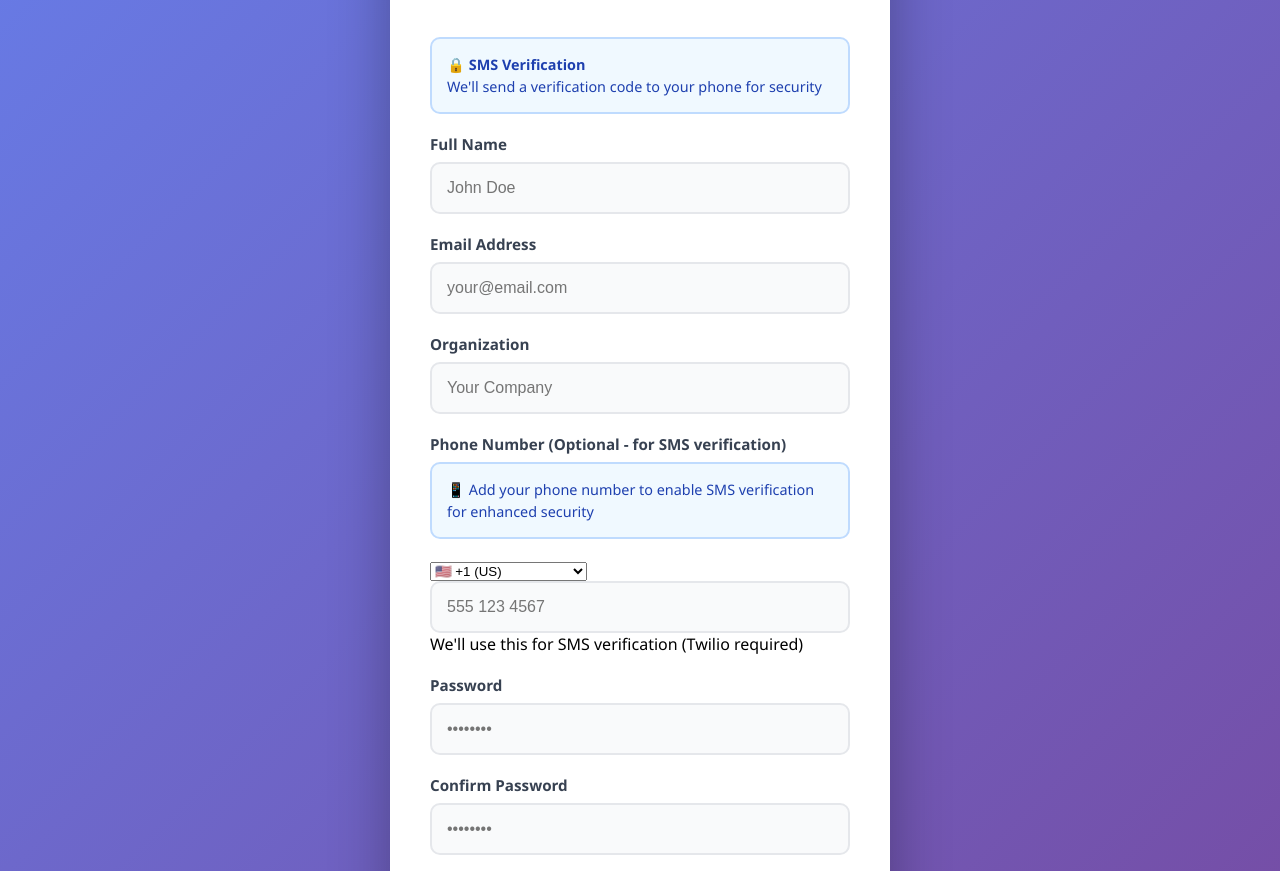
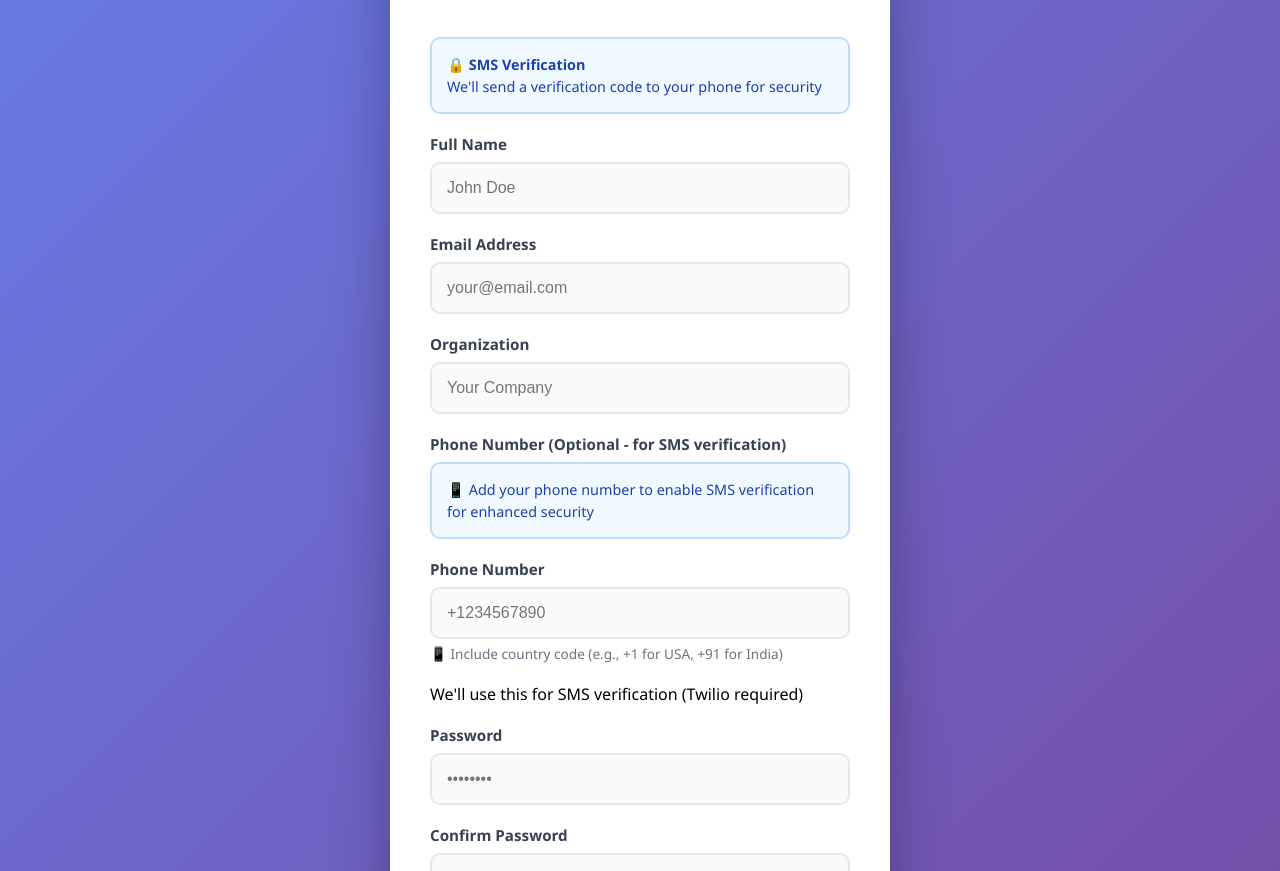
Before and after one commit to Shree04ISRO/ChangeSentinelNew, a plain HTML site: page register.html in a window 1280 px wide. Shown: the part 226-1097 px from the top of the page. Drawn offline with Linux system fonts and the light colour scheme.

Commit message:
Update register.html

```diff
--- a/register.html
+++ b/register.html
@@ -146,31 +146,11 @@
                 <div class="info-box">
                     <p>📱 Add your phone number to enable SMS verification for enhanced security</p>
                 </div>
-                <div class="phone-input-wrapper">
-                    <select class="country-select" id="countryCode">
-                        <option value="+1" data-country="US">🇺🇸 +1 (US)</option>
-                        <option value="+44" data-country="GB">🇬🇧 +44 (UK)</option>
-                        <option value="+91" data-country="IN">🇮🇳 +91 (India)</option>
-                        <option value="+61" data-country="AU">🇦🇺 +61 (Australia)</option>
-                        <option value="+81" data-country="JP">🇯🇵 +81 (Japan)</option>
-                        <option value="+86" data-country="CN">🇨🇳 +86 (China)</option>
-                        <option value="+49" data-country="DE">🇩🇪 +49 (Germany)</option>
-                        <option value="+33" data-country="FR">🇫🇷 +33 (France)</option>
-                        <option value="+39" data-country="IT">🇮🇹 +39 (Italy)</option>
-                        <option value="+34" data-country="ES">🇪🇸 +34 (Spain)</option>
-                        <option value="+7" data-country="RU">🇷🇺 +7 (Russia)</option>
-                        <option value="+55" data-country="BR">🇧🇷 +55 (Brazil)</option>
-                        <option value="+52" data-country="MX">🇲🇽 +52 (Mexico)</option>
-                        <option value="+82" data-country="KR">🇰🇷 +82 (S. Korea)</option>
-                        <option value="+27" data-country="ZA">🇿🇦 +27 (S. Africa)</option>
-                        <option value="+971" data-country="AE">🇦🇪 +971 (UAE)</option>
-                        <option value="+65" data-country="SG">🇸🇬 +65 (Singapore)</option>
-                        <option value="+63" data-country="PH">🇵🇭 +63 (Philippines)</option>
-                        <option value="+60" data-country="MY">🇲🇾 +60 (Malaysia)</option>
-                        <option value="+64" data-country="NZ">🇳🇿 +64 (New Zealand)</option>
-                    </select>
-                    <input type="tel" id="phone" class="phone-input" placeholder="555 123 4567" pattern="[0-9\s\-()]*">
-                </div>
+                <div class="form-group">
+            <label for="phone">Phone Number</label>
+            <input type="tel" id="phone" placeholder="+1234567890" required>
+            <p class="input-hint">📱 Include country code (e.g., +1 for USA, +91 for India)</p>
+        </div>
                 <p class="help-text">We'll use this for SMS verification (Twilio required)</p>
             </div>
 
```
